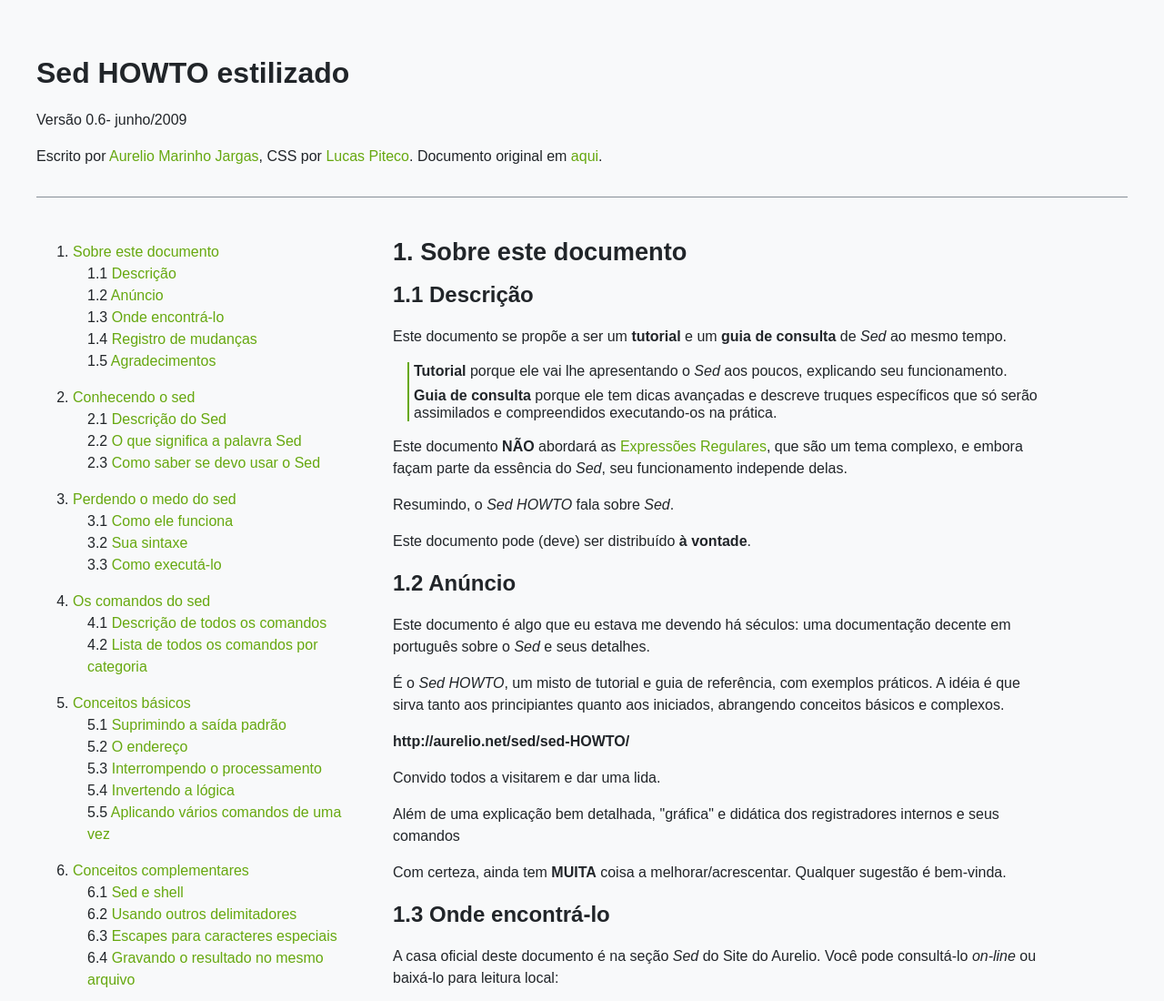
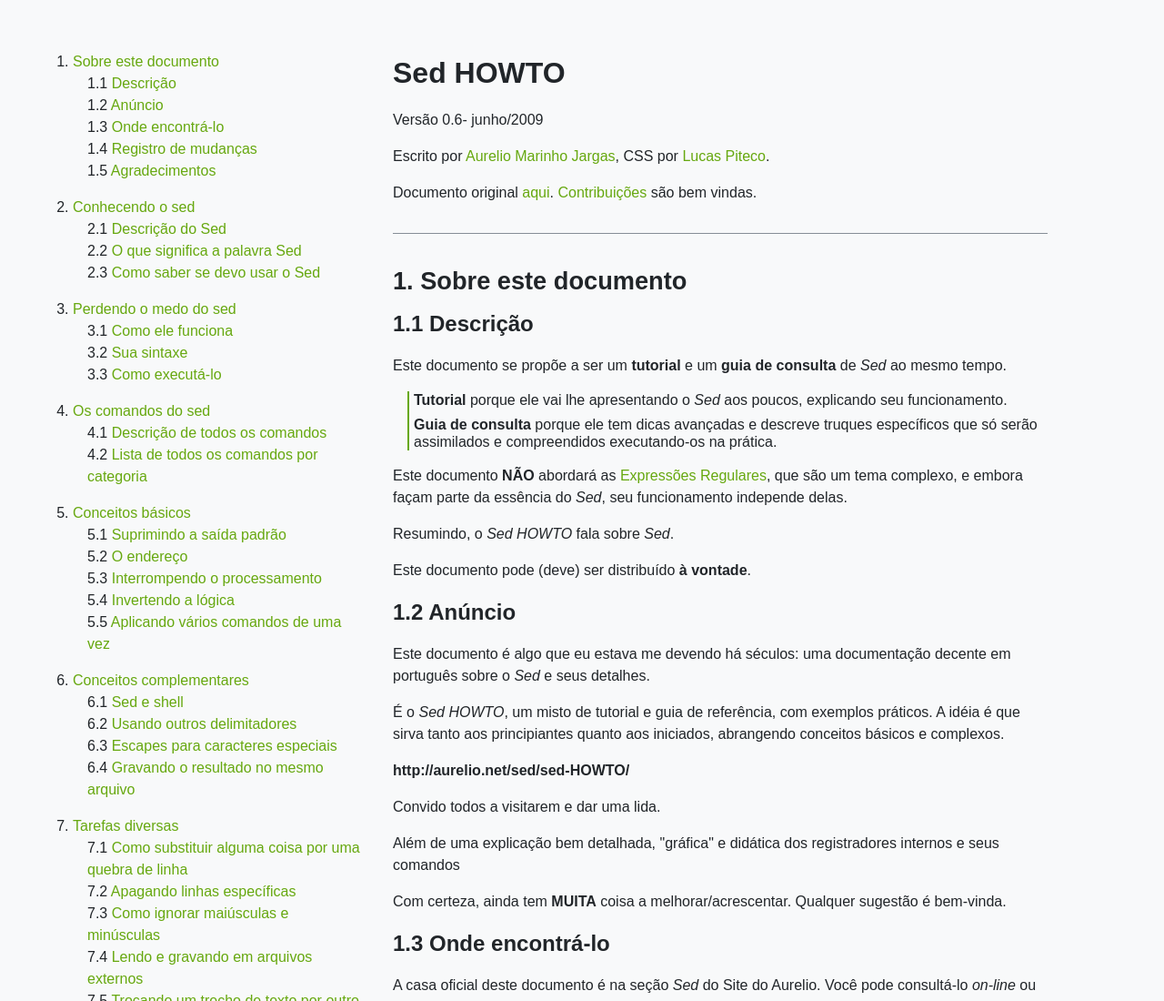
Before and after one commit to eupiteco/sed-HOWTO, a website: page index.html in a window 1280 px wide. Shown: the top 1100 px of the page at 91% size. Drawn offline with Linux system fonts and the light colour scheme.

Commit message:
cabeçalho dentro do <article>

```diff
--- a/index.html
+++ b/index.html
@@ -8,11 +8,6 @@
 
 <body>
 	<div class="container">
-  <header>
-    <h1>Sed HOWTO estilizado</h1>
-    <p>Versão 0.6- junho/2009</p>
-		<p>Escrito por <a href="http://aurelio.net/">Aurelio Marinho Jargas</a>, CSS por <a   href="https://github.com/eupiteco">Lucas Piteco</a>. Documento original em <a   href="http://aurelio.net/sed/sed-howto/">aqui</a>.</p>
-  </header>
 	<aside>
 		<nav>
 			<ol>
@@ -106,6 +101,12 @@
 		</nav>
 	</aside>
 	<article>
+		<header>
+			<h1>Sed HOWTO</h1>
+			<p>Versão 0.6- junho/2009</p>
+			<p>Escrito por <a href="http://aurelio.net/">Aurelio Marinho Jargas</a>, CSS por <a   href="https://github.com/eupiteco">Lucas Piteco</a>.</p>
+			<p>Documento original <a   href="http://aurelio.net/sed/sed-howto/">aqui</a>. <a class="" id="" href="https://gihub.com/eupiteco/sed-HOWTO">Contribuições</a> são bem vindas.</p>
+		</header>
 	<section>
 		<h2 id="sobre">1. Sobre este documento</h2>
 
```
Also changed, not shown: README.md.
